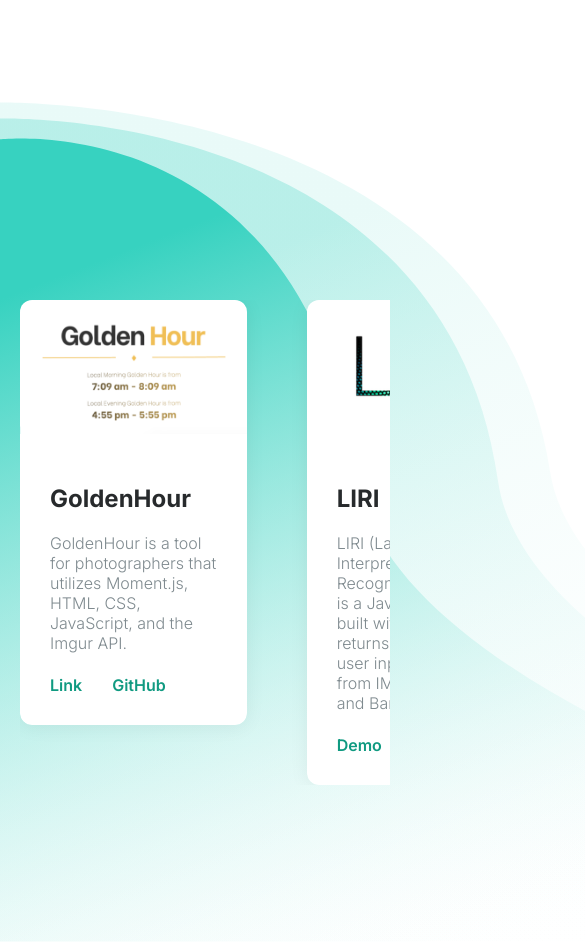
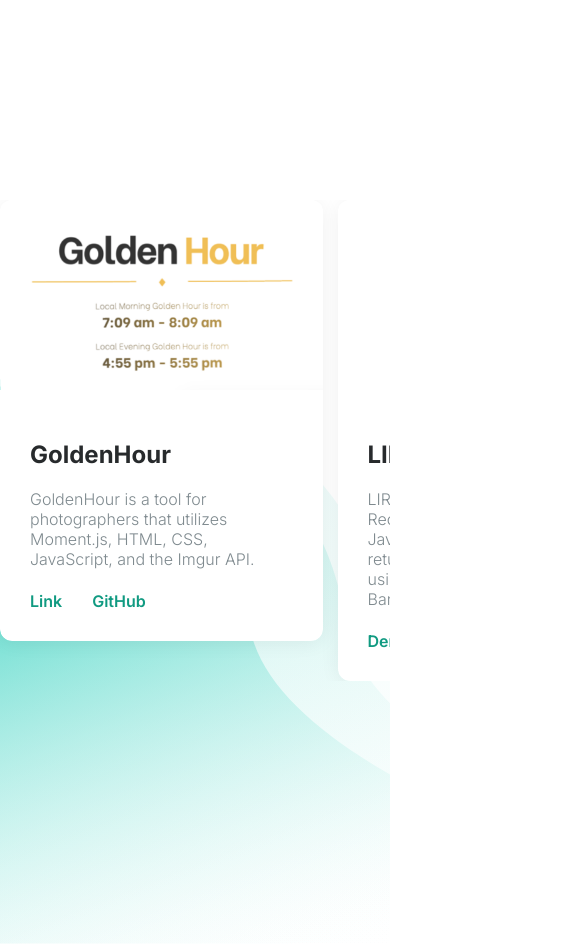
Before and after one commit to psmith1/portfolio, a React (Create React App) app: page /projects in a window 390 px wide. Shown: the top 944 px of the page, 585 px wide, since content can reach past the window. Built offline with nearby package versions, Linux system fonts and the light colour scheme.

Commit message:
mobile fixes

```diff
--- a/src/App.scss
+++ b/src/App.scss
@@ -4,20 +4,31 @@
 $medText: #7f8a8f;
 $primary: #109a81;
 // $secondary:
-
+html,
+body {
+  max-width: 100vw;
+  overflow-x: hidden;
+}
 .App {
   font-family: 'Inter', sans-serif;
   max-width: 100vw;
-  overflow-x: hidden;
+  overflow: hidden;
   min-height: 100vh;
 }
 .navbar {
-  position: fixed;
+  position: absolute;
   z-index: 10;
   padding-top: 60px;
   padding-right: 80px;
   right: 0px;
   display: flex;
+}
+.navbar {
+  @media (max-width: 600px) {
+    position: fixed;
+    padding-top: 20px;
+    padding-right: 20px;
+  }
 }
 .main-nav {
   display: flex;
@@ -161,14 +172,14 @@
 }
 
 .projects-wrapper {
-  padding-top: 300px;
-  padding-left: 20px;
+  padding-top: 200px;
 }
 
-@media screen and (min-width: 1500px) {
+@media screen and (min-width: 1000px) {
   .projects-wrapper {
     max-width: 1500px;
     margin: 0 auto;
+    padding-left: 20px;
     .swiper-container {
       overflow: visible;
     }
@@ -188,13 +199,14 @@
 .multiwave-wrapper {
   position: absolute;
   width: 100%;
-  min-width: 1500px;
+  overflow: hidden;
+  left: 0;
   bottom: 0px;
-  height: 100vh;
   display: flex;
   align-items: flex-end;
+  max-width: 100vw;
   svg {
-    height: 100vh;
+    min-width: 1000px;
   }
 }
 
@@ -202,6 +214,8 @@
   box-shadow: 0px 2px 20px 0px rgba(0, 0, 0, 0.06);
   border-radius: 12px;
   overflow: hidden;
+  border-color: #272a2c;
+  border-width: 4px;
 }
 .card-content {
   padding: 30px;
--- a/src/Components/Homepage.jsx
+++ b/src/Components/Homepage.jsx
@@ -30,7 +30,7 @@
         </div>
         <div className="bio">
           <ReactTypingEffect className="heading bio-heading typingeffect" text={['Hi, I\'m Peter Smith']} speed={90} eraseDelay={50000}/>
-          <p className="bio-text">I'm a web developer and UX/UI designer based out of Kansas City, MO, and I like to make cool things. I'm currently seeking to be part of professonal creative team.</p>
+          <p className="bio-text">I'm a web developer and UX/UI designer based out of Kansas City, MO, and I like to make cool things. I'm currently seeking to be part of professional creative team.</p>
           <div className="social">
             <Social />
           </div>
--- a/src/Components/Projects.jsx
+++ b/src/Components/Projects.jsx
@@ -33,14 +33,15 @@
             </div>
             <div className="projects-wrapper">
                 <Swiper
-                    spaceBetween={60}
-                    slidesPerView={1.5}
+                spaceBetween={15}
+                slidesPerView={1.2}
                 onSlideChange={() => console.log('slide change')}
                 onSwiper={(swiper) => console.log(swiper)}
                 breakpoints={{
                     640: {
                         width: 640,
-                            slidesPerView: 1.4,
+                        slidesPerView: 1.2,
+                        spaceBetween: 40,
                     },
                     1024: {
                         width: 1024,
@@ -48,7 +49,6 @@
                     }
                 }}
                 >
-                    <div className="projects-wrapper">
                 {projectData.map((data, i)=> (
                     <SwiperSlide>
                         <div className="card">
@@ -67,7 +67,6 @@
                         </div>
                     </SwiperSlide>
                 ))}
-                    </div>
                 </Swiper>
             </div>
         </motion.section>
```
Also changed, not shown: src/images/multiwave.svg. Lines whose indentation alone changed are shown as unchanged.
